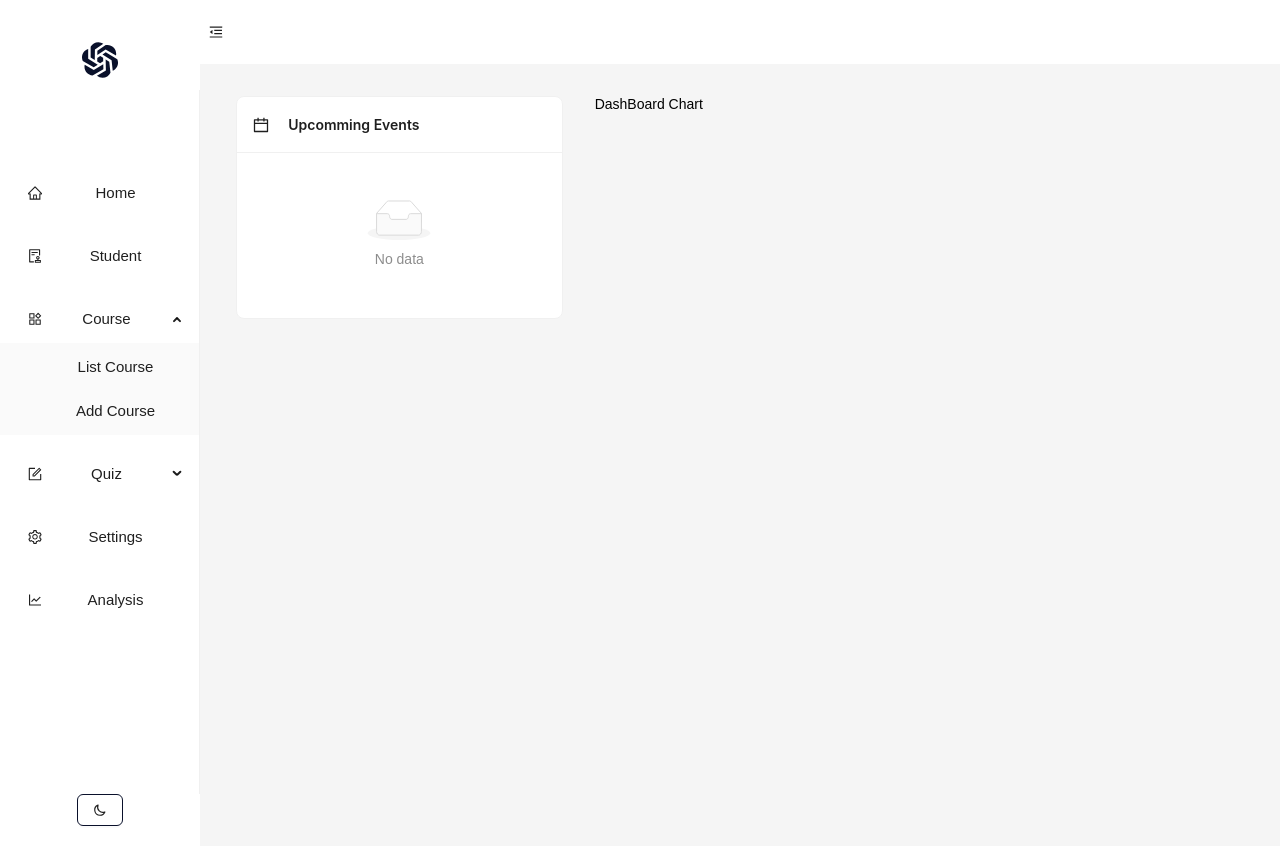
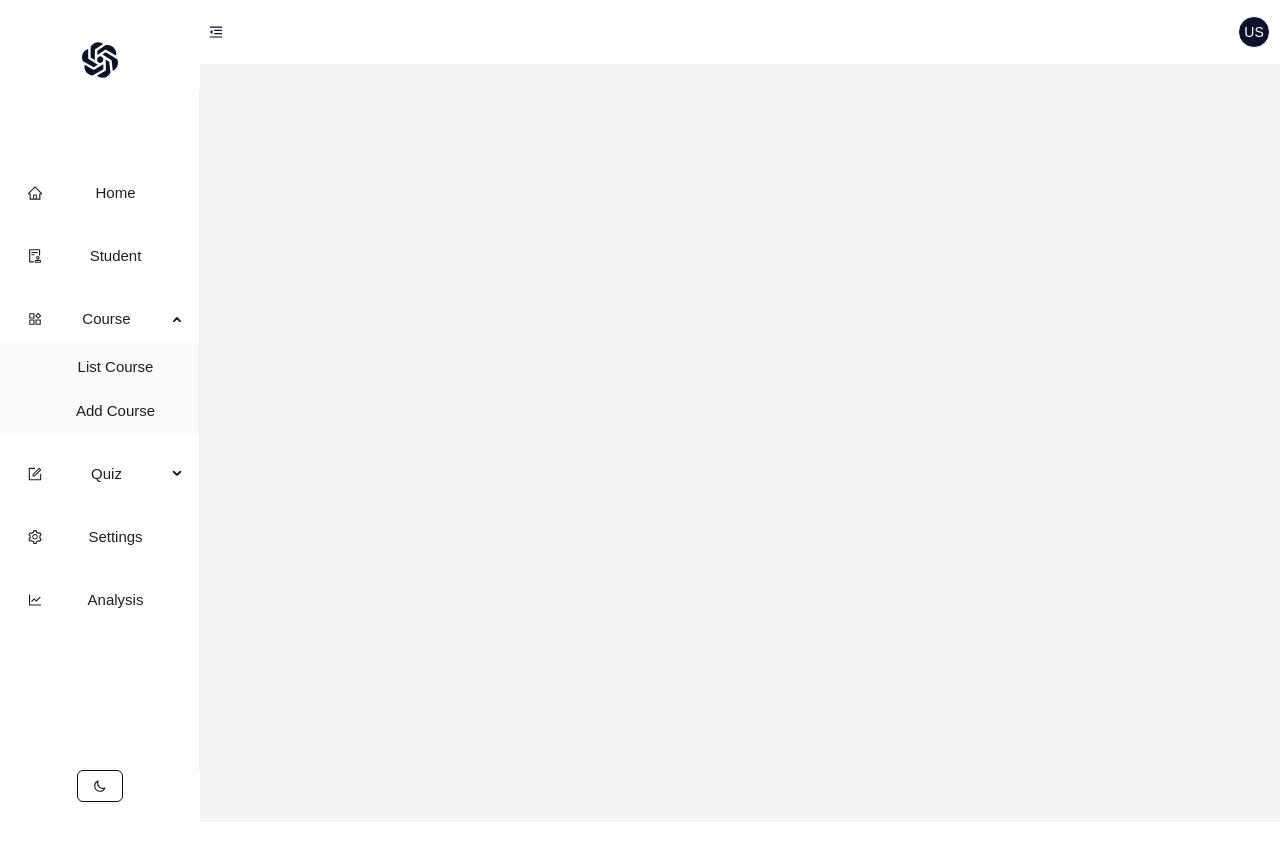
Before and after one commit to VuManh123/TrainingSystem, a React (Vite) app in the folder program/: page /teacher in a window 1280 px wide. Both pictures are taken after a click on the element "Course". After the commit the page ends 822 px from the top, so only its background shows below. Built offline with nearby package versions, Linux system fonts and the light colour scheme.

Commit message:
Update sidebar

```diff
--- a/program/src/components/sidebar/Sidebar.jsx
+++ b/program/src/components/sidebar/Sidebar.jsx
@@ -6,61 +6,9 @@ import { HiOutlineSun, HiOutlineMoon } from 'react-icons/hi';
 import { ThemeContext } from '../ThemeContext';
 import styles from './Sidebar.module.css';
 import { BodyHome } from '../admin/home';
+import {Avatar as AntdAvater} from 'antd'
 
 const { Sider, Header } = Layout;
-
-const menuItems = [
-  {
-    key: 'home',
-    icon: <HomeOutlined />,
-    label: 'Home',
-  },
-  {
-    key: 'student',
-    icon: <AuditOutlined />,
-    label: 'Student',
-  },
-  {
-    key: 'course',
-    icon: <ProductOutlined />,
-    label: 'Course',
-    children: [
-      {
-        key: 'listcourse',
-        label: 'List Course',
-      },
-      {
-        key: 'addcourse',
-        label: 'Add Course',
-      },
-    ],
-  },
-  {
-    key: 'quiz',
-    icon: <FormOutlined />,
-    label: 'Quiz',
-    children: [
-      {
-        key: 'listquiz',
-        label: 'List Quiz',
-      },
-      {
-        key: 'addquiz',
-        label: 'Add Quiz',
-      },
-    ],
-  },
-  {
-    key: 'settings',
-    icon: <SettingOutlined />,
-    label: 'Settings',
-  },
-  {
-    key: 'analysis',
-    icon: <LineChartOutlined />,
-    label: 'Analysis',
-  },
-];
 
 const Sidebar = () => {
   const { theme, toggleTheme } = useContext(ThemeContext);
@@ -76,7 +24,28 @@ const Sidebar = () => {
             </div>
           </div>
 
-          <Menu theme={theme} className={styles.menu} mode="inline" items={menuItems} />
+          <Menu theme={theme} className={styles.menu} mode="inline">
+            <Menu.Item key="home" icon={<HomeOutlined />}>
+              Home
+            </Menu.Item>
+            <Menu.Item key="student" icon={<AuditOutlined />}>
+              Student
+            </Menu.Item>
+            <Menu.SubMenu key="course" icon={<ProductOutlined />} title="Course">
+              <Menu.Item key="listcourse">List Course</Menu.Item>
+              <Menu.Item key="addcourse">Add Course</Menu.Item>
+            </Menu.SubMenu>
+            <Menu.SubMenu key="quiz" icon={<FormOutlined />} title="Quiz">
+              <Menu.Item key="listquiz">List Quiz</Menu.Item>
+              <Menu.Item key="addquiz">Add Quiz</Menu.Item>
+            </Menu.SubMenu>
+            <Menu.Item key="settings" icon={<SettingOutlined />}>
+              Settings
+            </Menu.Item>
+            <Menu.Item key="analysis" icon={<LineChartOutlined />}>
+              Analysis
+            </Menu.Item>
+          </Menu>
 
           <div className={styles.toggleBtn}>
             <Button onClick={toggleTheme}>
@@ -85,17 +54,15 @@ const Sidebar = () => {
           </div>
         </Sider>
         <Layout>
-          <Header style={{ padding: 0, background: '#fff' }}>
+          <Header className={`${styles.header} ${theme === 'dark' ? styles.dark : ''}`}>
             <Button
               type="text"
-              className={styles.toggle}
               onClick={() => setCollapsed(!collapsed)}
               icon={collapsed ? <MenuUnfoldOutlined /> : <MenuFoldOutlined />}
+              className={`${styles.button} ${theme === 'dark' ? styles.darkButton : ''}`}
             />
+            <AntdAvater className={`${styles.avatar} ${theme === 'dark' ? styles.dark : ''}`}>US</AntdAvater>
           </Header>
-          {/* Trang Home */}
-          <BodyHome />
-          {/*  */}
         </Layout>
       </Layout>
     </div>
--- a/program/src/components/sidebar/Sidebar.module.css
+++ b/program/src/components/sidebar/Sidebar.module.css
@@ -3,11 +3,11 @@
 @keyframes right {
     from {
         opacity: 0;
-        transform: translateY(-30px);
+        transform: translateX(-30px);
     }
     to {
         opacity: 1;
-        transform: translateY(0);
+        transform: translateX(0);
     }
 }
 
@@ -16,10 +16,6 @@
     opacity: 0;
     animation: right 1s forwards;
     background: #fff;
-}
-
-.dark {
-    background: #0a112b; /* Màu nền cho chế độ tối */
 }
 
 .logoGpt {
@@ -52,6 +48,15 @@
     background: #0a112b;
 }
 
+.menu {
+    height: 85vh;
+    padding-top: 4rem;
+    display: flex;
+    flex-direction: column;
+    gap: 15px;
+    font-size: 1rem;
+    position: relative;
+}
 
 .toggleBtn {
     bottom: 30px;
@@ -74,13 +79,29 @@
 .dark .toggleBtn{
     background: #0a112b;
 }
-
-.menu {
-    height: 88vh;
-    padding-top: 4rem;
+.header{
+    padding: 0;
+    background: #fff;
     display: flex;
-    flex-direction: column;
-    gap: 15px;
-    font-size: 1rem;
-    position: relative;
+    justify-content: space-between;
+    align-items: center;
 }
+.dark{
+    background: #0a112b;
+}
+.avatar{
+    background-color: #0a112b;
+    color: #fff;
+    margin-right: 10px;
+    border: 1px solid #fff;
+    cursor: pointer;
+}
+.button{
+    color: #0a112b;
+}
+.darkButton{
+    color: #fff;
+}
+.darkButton:hover{
+    color: aliceblue;
+}
```
